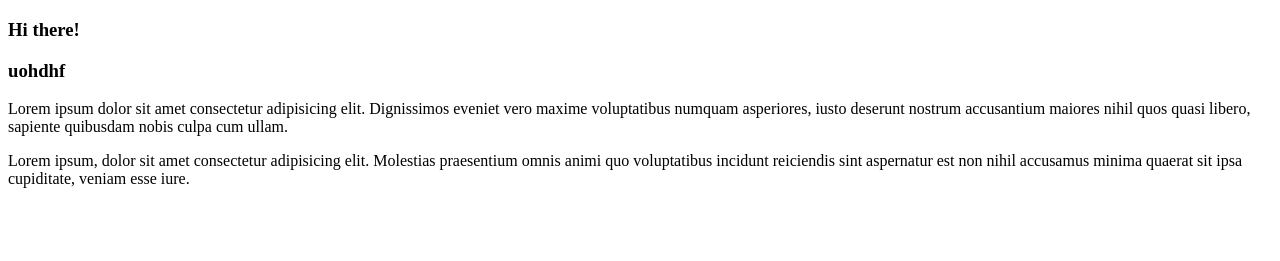
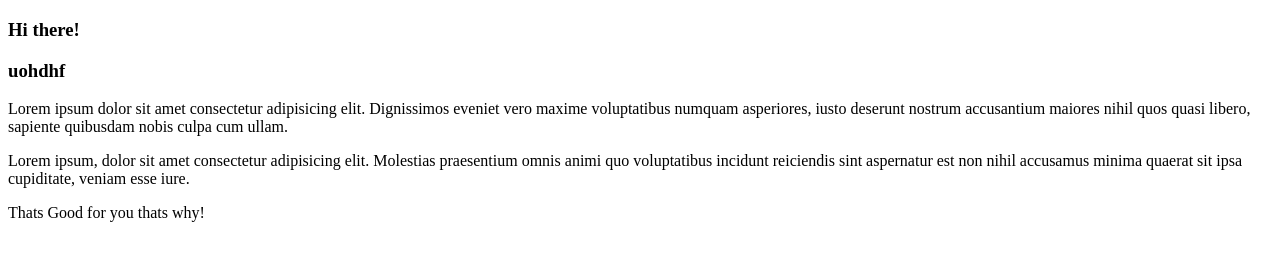
Before and after one commit to thisisrid/phero, a plain HTML site: page index.html in a window 1280 px wide. Shown: the part 61-322 px from the top of the page. Drawn offline with Linux system fonts and the light colour scheme.

Commit message:
new brabch

```diff
--- a/index.html
+++ b/index.html
@@ -13,5 +13,6 @@
     <p>Lorem ipsum, dolor sit amet consectetur adipisicing elit. Molestias praesentium omnis animi quo voluptatibus incidunt reiciendis sint aspernatur est non nihil accusamus minima quaerat sit ipsa cupiditate, veniam esse iure.
     </p>
     <a href"www.twitter.com/thizizrid">
+        <p>Thats Good for you thats why!</p>
 </body>
 </html>
```
